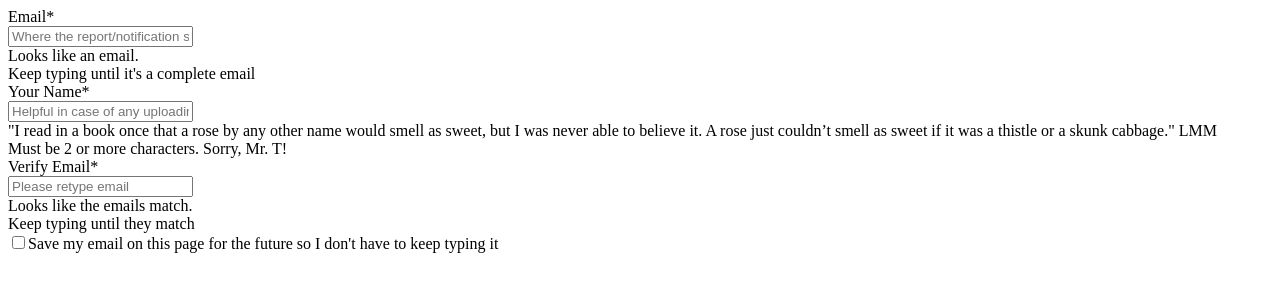
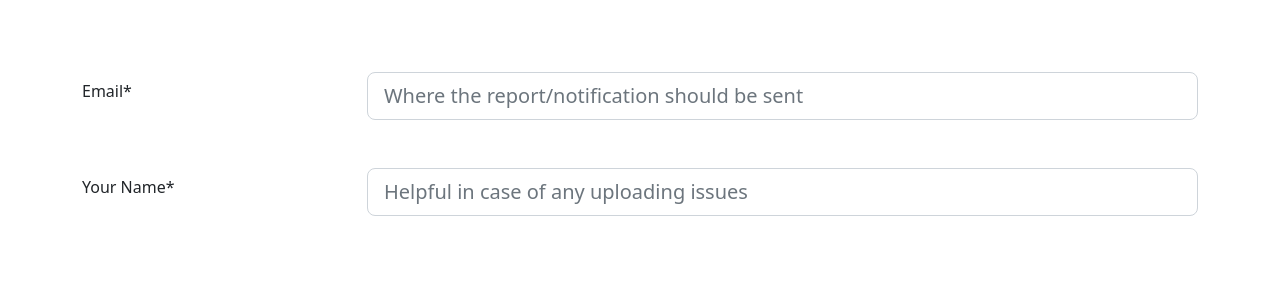
Before and after one commit to asadbilal800/hiomr_app, an Angular app: page /email-page in a window 1280 px wide. Shown: the top 300 px of the page. Built offline with nearby package versions, Linux system fonts and the light colour scheme.

Commit message:
Bootstrap Edit on email-page

```diff
--- a/src/app/email-page/email-page.component.html
+++ b/src/app/email-page/email-page.component.html
@@ -1,3 +1,6 @@
+
+<link href="https://cdn.jsdelivr.net/npm/bootstrap@5.2.3/dist/css/bootstrap.min.css" rel="stylesheet" crossorigin="anonymous" integrity="sha384-rbsA2VBKQhggwzxH7pPCaAqO46MgnOM80zW1RWuH61DGLwZJEdK2Kadq2F9CUG65">
+
 
 <form class="form container mt-4 needs-validation" novalidate>
     <div class="col-12">
@@ -7,10 +10,12 @@
           <div class="row mt-4"></div>
 
           <div class="row mt-4 mb-2">
-              <div class="col-sm-3 col-form-label"><label>Email*</label></div>
+              <div class="col-sm-3 col-form-label" title="Required">
+                <label>Email*</label></div>
               <div class="col-sm-9">
               <input required name="email" id='emailId' type="email" class="form-control form-control-lg" tabindex="1"
-              placeholder="Where the report/notification should be sent"/>
+              placeholder="Where the report/notification should be sent"
+              title="Where you want the report/notification to go"/>
               <!--oninput="validateEmailFormat('emailId')"-->
               <!--onblur="checkEmailMatchDB('emailId')"-->
               <!--/>-->
@@ -23,7 +28,8 @@
           <div class="row mt-4"></div>
 
           <div class="row mt-4 mb-4">
-            <div class="col-sm-3 col-form-label"><label>Your Name*</label></div>
+            <div class="col-sm-3 col-form-label" title="Required">
+              <label>Your Name*</label></div>
               <div class="col-sm-9">
                 <input required name="name" id='uploaderName' type="text" class="form-control form-control-lg" tabindex="2"
                 placeholder="Helpful in case of any uploading issues" minlength="2"
```
